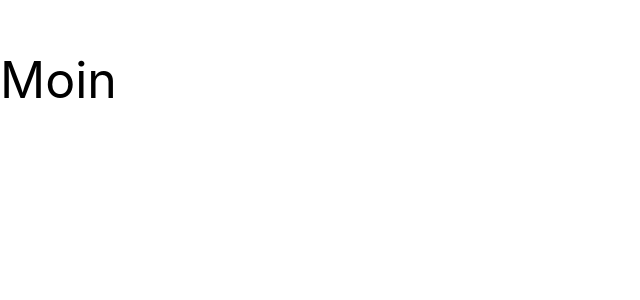
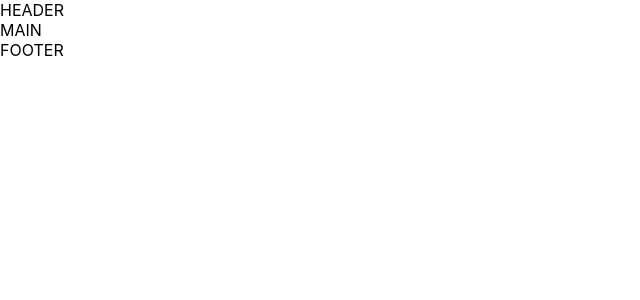
Before and after one commit to Isabelle-github/moviedb, a React (Create React App) app: page / in a window 1280 px wide. Shown: the top 300 px of the page, without its empty margins (0-640 px from the left). Built offline with nearby package versions, Linux system fonts and the light colour scheme.

Commit message:
skeleton

```diff
--- a/src/App.js
+++ b/src/App.js
@@ -5,12 +5,16 @@ import {
   Route
 } from "react-router-dom";
 
+import MovieDBView from './component/MovieDBView';
+
 function App() {
   return (
     <Router>
-    <div className="App">
-          <p>Moin</p>
-    </div>
+      <Switch>
+        <Route path="/" exact>
+          <MovieDBView />
+        </Route>
+      </Switch>
     </Router>
   );
 }
--- /dev/null
+++ b/src/component/Footer.js
@@ -0,0 +1,18 @@
+import React, { Component } from 'react';
+
+class Footer extends Component {
+
+    state = {
+
+    }
+
+    render() {
+        return (
+            <footer>
+                FOOTER
+            </footer>
+        );
+    }
+}
+
+export default Footer;
--- /dev/null
+++ b/src/component/Header.js
@@ -0,0 +1,16 @@
+import React, { Component } from "react";
+
+class Header extends Component {
+
+    state = {}
+
+    render() {
+        return (
+            <header>
+                HEADER
+            </header>
+        );
+    }
+}
+
+export default Header;
--- /dev/null
+++ b/src/component/Main.js
@@ -0,0 +1,18 @@
+import React, { Component } from "react";
+
+class Main extends Component {
+
+    state = {
+
+    }
+
+    render() {
+        return (
+            <main>
+                MAIN
+            </main>
+        );
+    }
+}
+
+export default Main;
--- /dev/null
+++ b/src/component/MovieDBView.js
@@ -0,0 +1,24 @@
+import React, { Component } from "react";
+
+import Header from './Header';
+import Main from './Main';
+import Footer from './Footer'
+
+class MovieDBView extends Component {
+
+    state = {
+
+    }
+
+    render() {
+        return (
+            <div>
+                <Header ></Header>
+                <Main ></Main>
+                <Footer></Footer>
+            </div>
+        );
+    }
+}
+
+export default MovieDBView;
```
Also changed, not shown: 1 other file (tests, documents, lock files or other folders).
